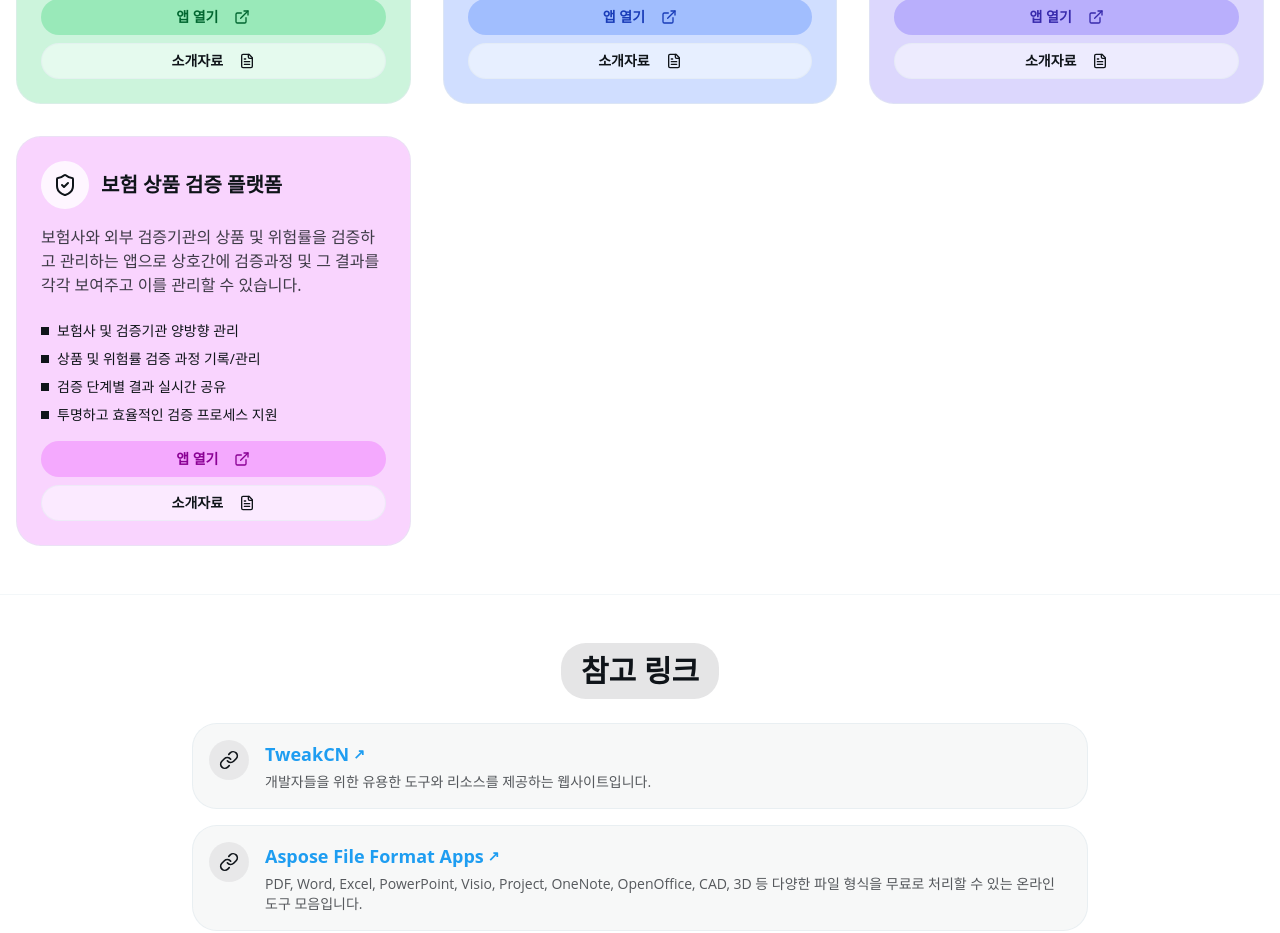
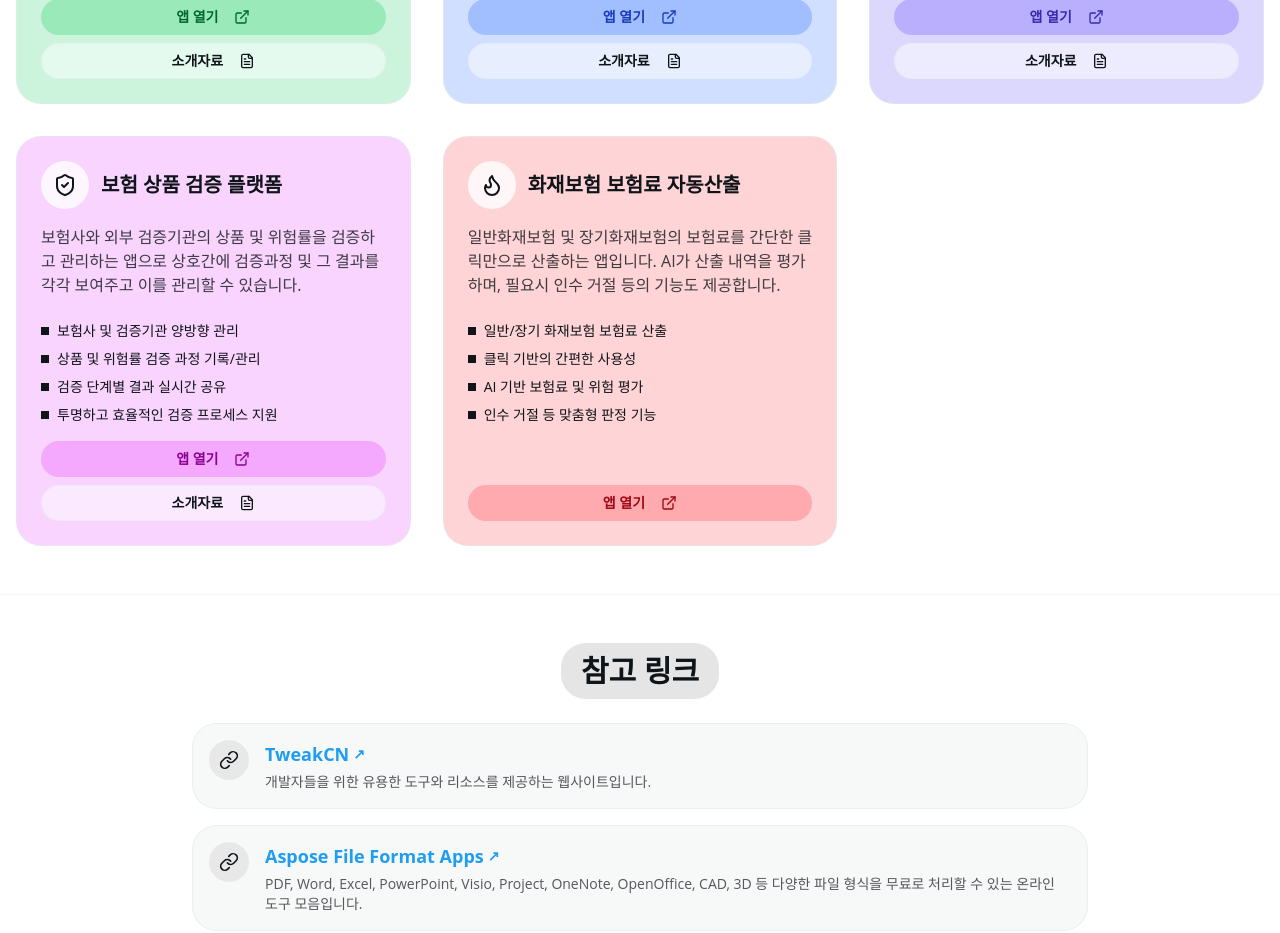
Before and after one commit to taekyoleen-oss/App-Collector, a Next.js app: page / in a window 1280 px wide. Shown: the part 2860-3793 px from the top of the page. Built offline with nearby package versions, Linux system fonts and the light colour scheme.

Commit message:
feat: 화재보험 보험료 자동산출 앱 카드 추가

```diff
--- a/app/page.tsx
+++ b/app/page.tsx
@@ -1,7 +1,7 @@
 import { AppCard } from "@/components/app-card"
 import { AiToolsSection } from "@/components/ai-tools-section"
 import { SiteNav } from "@/components/site-nav"
-import { FileText, Languages, Eraser, Image, Link as LinkIcon, Calculator, Headphones, SquareFunction, PenTool, ListTodo, Newspaper, Sparkles, Presentation, CalendarDays, Activity, Network, Briefcase, ShieldCheck } from "lucide-react"
+import { FileText, Languages, Eraser, Image, Link as LinkIcon, Calculator, Headphones, SquareFunction, PenTool, ListTodo, Newspaper, Sparkles, Presentation, CalendarDays, Activity, Network, Briefcase, ShieldCheck, Flame } from "lucide-react"
 
 const apps = [
   {
@@ -283,6 +283,20 @@ const apps = [
     buttonAccent: "bg-fuchsia-500/25 text-fuchsia-800 border-fuchsia-500/30 hover:bg-fuchsia-500/35 dark:text-fuchsia-200",
     pdfLink: "보험상품 검증 플랫폼.pdf",
     pdfLabel: "소개자료"
+  },
+  {
+    title: "화재보험 보험료 자동산출",
+    description: "일반화재보험 및 장기화재보험의 보험료를 간단한 클릭만으로 산출하는 앱입니다. AI가 산출 내역을 평가하며, 필요시 인수 거절 등의 기능도 제공합니다.",
+    features: [
+      "일반/장기 화재보험 보험료 산출",
+      "클릭 기반의 간편한 사용성",
+      "AI 기반 보험료 및 위험 평가",
+      "인수 거절 등 맞춤형 판정 기능"
+    ],
+    link: "https://fire-insurance-uw-system.vercel.app/",
+    icon: <Flame className="h-6 w-6" />,
+    accentColor: "bg-red-500/20",
+    buttonAccent: "bg-red-500/25 text-red-800 border-red-500/30 hover:bg-red-500/35 dark:text-red-200"
   }
 ]
 
```
